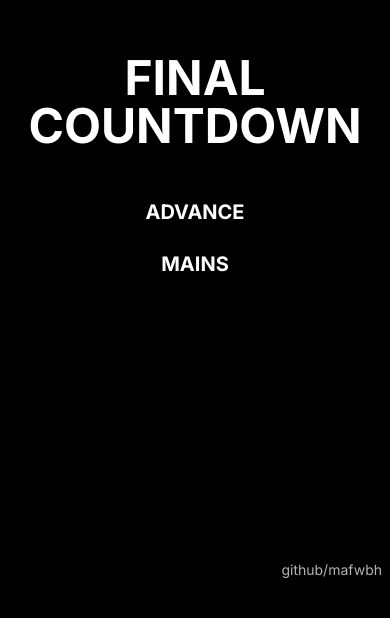
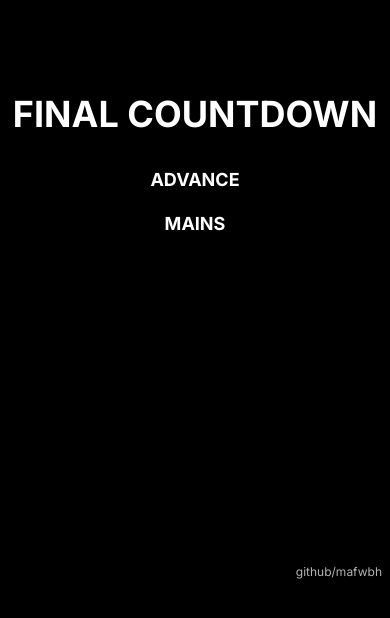
Before and after one commit to Wateyy/CNTDWN, a Next.js app: page / in a window 390 px wide. Shown: the part 256-874 px from the top of the page. Before the commit the page ends 844 px from the top, so only its background shows below. Built offline with nearby package versions, Linux system fonts and the light colour scheme.

Commit message:
viewport debug

```diff
--- a/app/layout.tsx
+++ b/app/layout.tsx
@@ -17,8 +17,10 @@ export default function RootLayout({
   return (
     <html lang="en" className="dark">
       <body className={`${inter.className} antialiased`}>
-        {children}
-        <div className="fixed bottom-2 right-2 text-white opacity-70 text-sm">
+        <main className="min-h-screen pb-8">
+          {children}
+        </main>
+        <div className="fixed bottom-2 right-2 text-white opacity-70 text-xs sm:text-sm">
           github/mafwbh
         </div>
       </body>
--- a/app/page.tsx
+++ b/app/page.tsx
@@ -3,14 +3,14 @@ import { exams } from '@/config/exams'
 
 export default function Home() {
   return (
-    <div className="min-h-screen bg-black text-white flex flex-col items-center justify-center p-4 text-center">
-      <h1 className="text-5xl md:text-6xl font-bold mb-12">FINAL COUNTDOWN</h1>
-      <nav className="flex flex-col gap-6">
+    <div className="min-h-screen bg-black text-white flex flex-col items-center justify-center p-2 sm:p-4 text-center">
+      <h1 className="text-4xl sm:text-5xl md:text-6xl font-bold mb-8 sm:mb-12">FINAL COUNTDOWN</h1>
+      <nav className="flex flex-col gap-4 sm:gap-6">
         {Object.entries(exams).map(([key, exam]) => (
           <Link
             key={key}
             href={`/${key}`}
-            className="text-xl font-bold text-white hover:text-gray-300 transition-colors selectable"
+            className="text-lg sm:text-xl font-bold text-white hover:text-gray-300 transition-colors selectable"
           >
             {exam.name}
           </Link>
--- a/components/countdown.tsx
+++ b/components/countdown.tsx
@@ -20,14 +20,14 @@ export function Countdown({ targetDate, examName }: CountdownProps) {
   }, [targetDate])
 
   return (
-    <div className="min-h-screen bg-black text-white flex flex-col items-center justify-center p-4 text-center">
-      <div className="text-6xl md:text-8xl font-bold mb-4 tracking-wider">
+    <div className="min-h-screen bg-black text-white flex flex-col items-center justify-center p-2 sm:p-4 text-center">
+      <div className="text-4xl sm:text-5xl md:text-6xl lg:text-8xl font-bold mb-2 sm:mb-4 tracking-wider break-words">
         {timeLeft.days}:{timeLeft.hours}:{timeLeft.minutes}:{timeLeft.seconds}
       </div>
-      <div className="text-sm md:text-base mb-8 tracking-wide">
+      <div className="text-xs sm:text-sm md:text-base mb-4 sm:mb-8 tracking-wide">
         (DAYS-HOURS-MINUTES-SECONDS)
       </div>
-      <div className="text-xl md:text-2xl uppercase tracking-wider font-bold">
+      <div className="text-lg sm:text-xl md:text-2xl uppercase tracking-wider font-bold">
         Till {examName}
       </div>
     </div>
```
